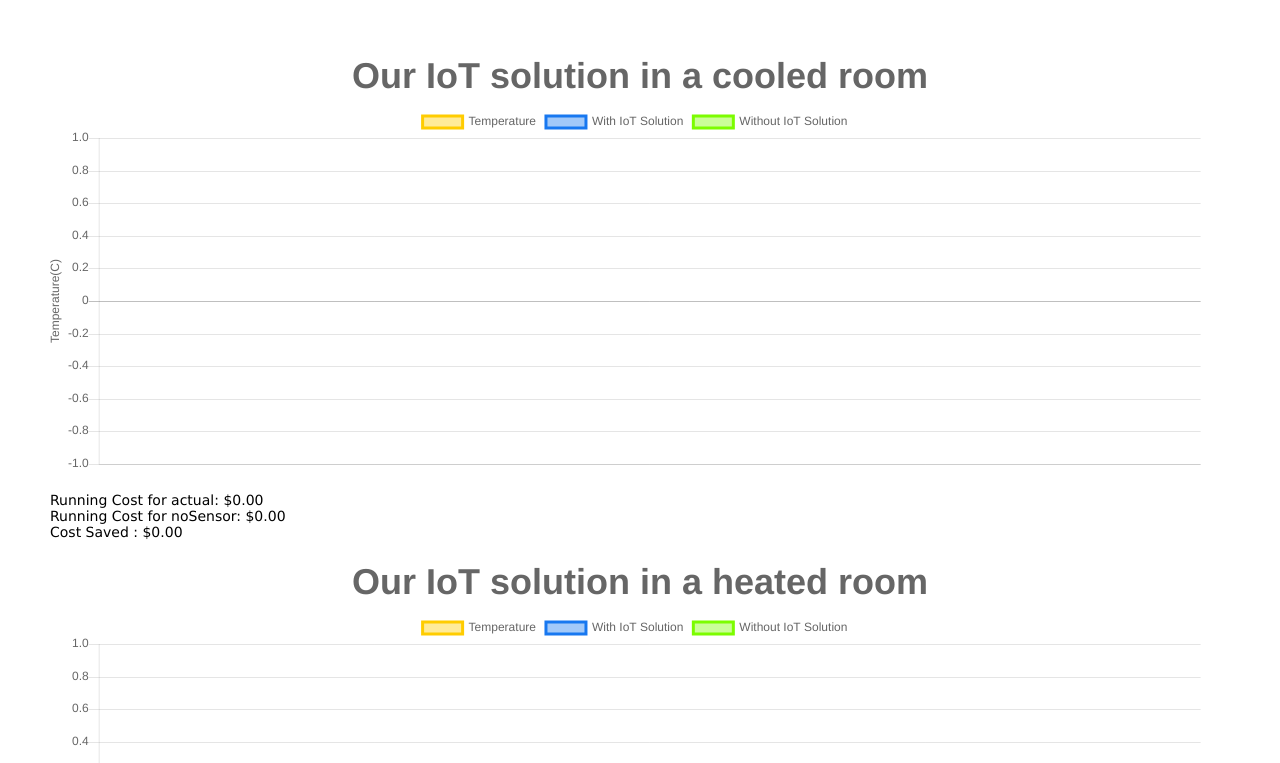
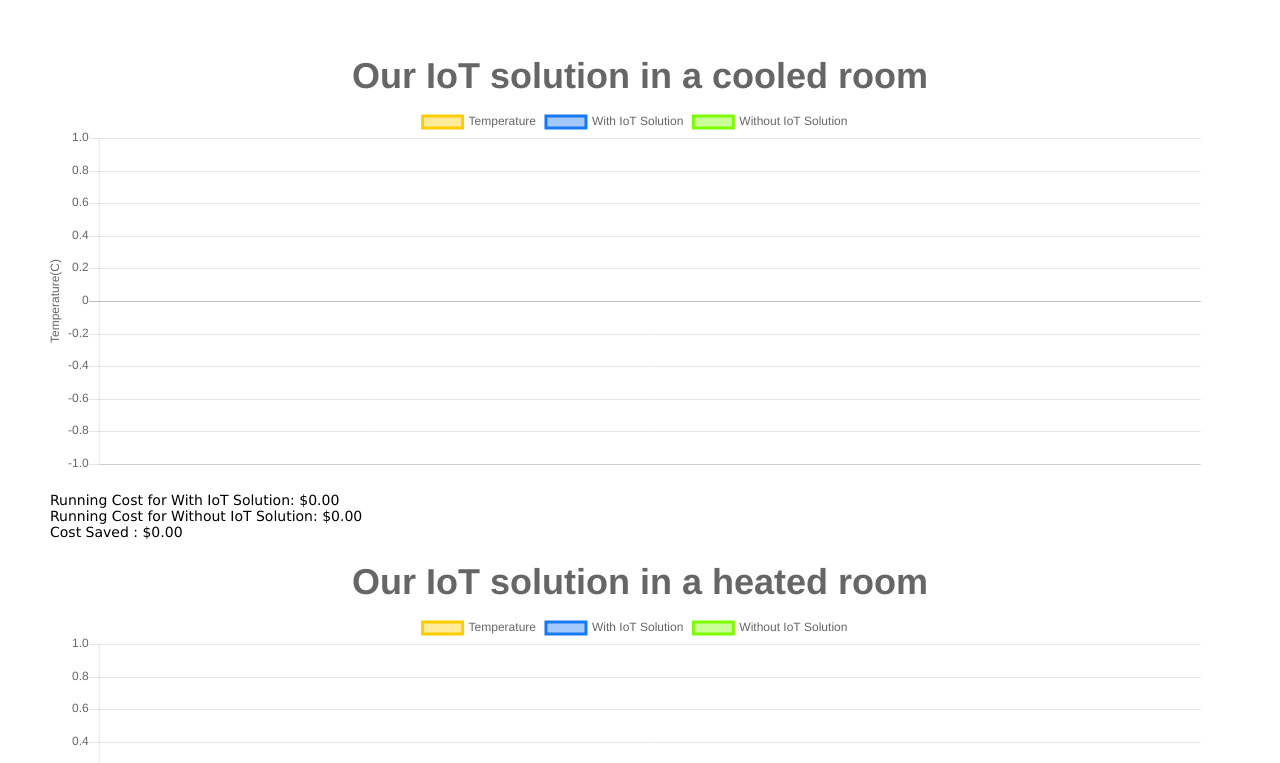
Before and after one commit to fengcanliu/AC-website-02, a website: page public/index.html in a window 1280 px wide. Shown: the top 763 px of the page. Drawn offline with Linux system fonts and the light colour scheme.

Commit message:
adding cost V40

```diff
--- a/public/index.html
+++ b/public/index.html
@@ -10,9 +10,9 @@
 
 <body>
     <canvas id="myChart" width="400" height="150"></canvas>
-    <label>Running Cost for actual: </label> <label id="coolingActualCost">$0.00</label>
+    <label>Running Cost for With IoT Solution: </label> <label id="coolingActualCost">$0.00</label>
     <br>
-    <label>Running Cost for noSensor: </label> <label id="coolingNoSensorCost">$0.00</label>
+    <label>Running Cost for Without IoT Solution: </label> <label id="coolingNoSensorCost">$0.00</label>
     <br>
     <label>Cost Saved : </label> <label id="coolingMoneySaved">$0.00</label>
     <br><br>
```
